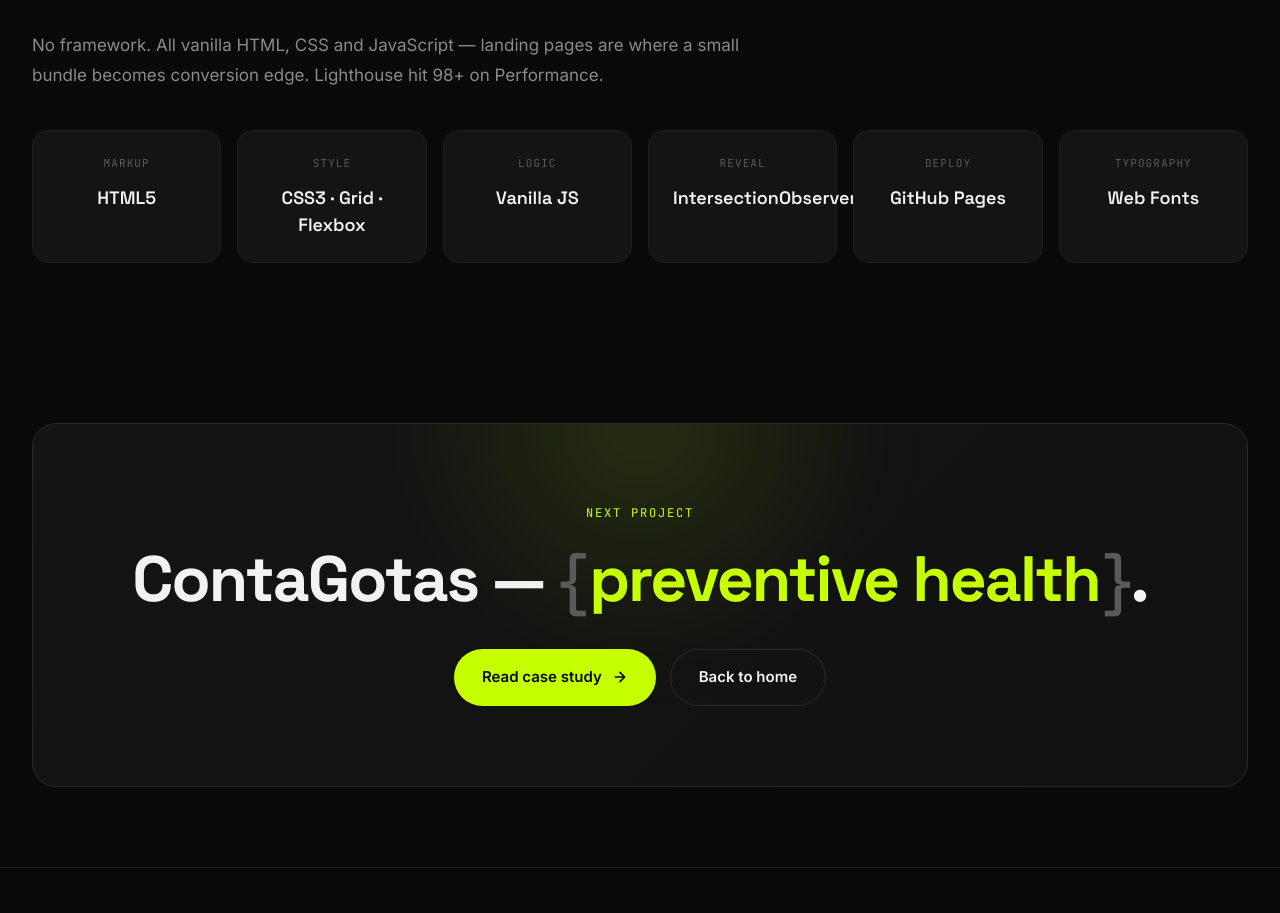
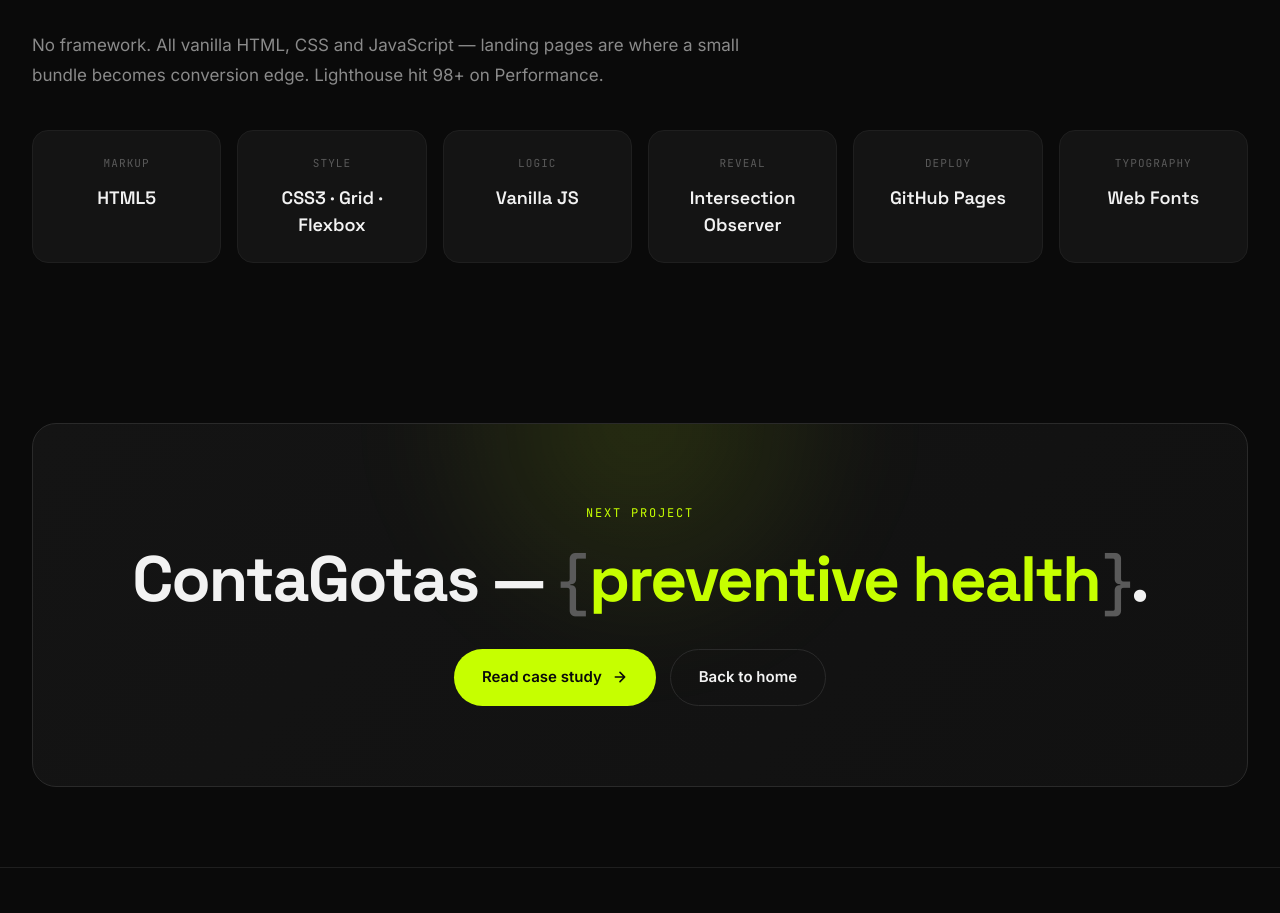
Before and after one commit to Andremluna/portfolio, a plain HTML site: page unitech.html in a window 1280 px wide. Shown: the part 3700-4613 px from the top of the page. Drawn offline with Linux system fonts and the light colour scheme.

Commit message:
Add files via upload

```diff
--- a/unitech.html
+++ b/unitech.html
@@ -301,7 +301,8 @@ section.body { padding: 80px 0; }
 }
 .stack-item:hover { border-color: var(--lime); }
 .stack-item .label { font-family: 'JetBrains Mono', monospace; font-size: 11px; color: var(--text-faint); letter-spacing: 0.1em; text-transform: uppercase; margin-bottom: 12px; }
-.stack-item .name { font-family: 'Space Grotesk', sans-serif; font-size: 18px; font-weight: 600; color: var(--text); }
+.stack-item { min-width: 0; }
+.stack-item .name { font-family: 'Space Grotesk', sans-serif; font-size: 18px; font-weight: 600; color: var(--text); overflow-wrap: break-word; word-break: break-word; }
 
 /* CTA next */
 .next-cta {
@@ -528,7 +529,7 @@ footer .lime { color: var(--lime); }
       <div class="stack-item"><div class="label" data-i18n="stk.l1">Markup</div><div class="name">HTML5</div></div>
       <div class="stack-item"><div class="label" data-i18n="stk.l2">Estilo</div><div class="name">CSS3 · Grid · Flexbox</div></div>
       <div class="stack-item"><div class="label" data-i18n="stk.l3">Lógica</div><div class="name">Vanilla JS</div></div>
-      <div class="stack-item"><div class="label" data-i18n="stk.l4">Reveal</div><div class="name">IntersectionObserver</div></div>
+      <div class="stack-item"><div class="label" data-i18n="stk.l4">Reveal</div><div class="name">Intersection<wbr>Observer</div></div>
       <div class="stack-item"><div class="label" data-i18n="stk.l5">Deploy</div><div class="name">GitHub Pages</div></div>
       <div class="stack-item"><div class="label" data-i18n="stk.l6">Tipografia</div><div class="name">Web Fonts</div></div>
     </div>
```
